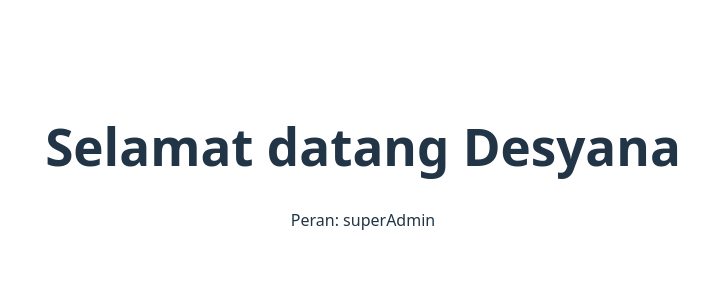
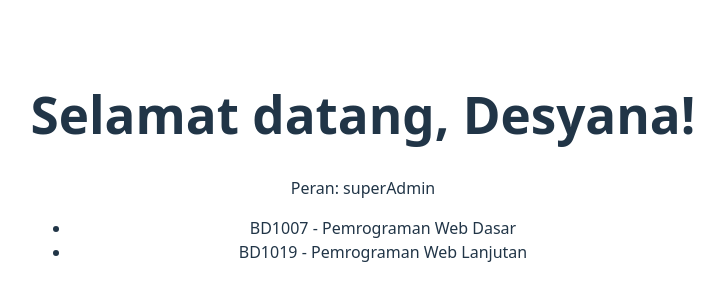
Before and after one commit to XanderEcran/latihan_react, a React (Vite) app: page / in a window 1280 px wide. Shown: the part 234-534 px from the top of the page, without its empty margins (277-1001 px from the left). Built offline with nearby package versions, Linux system fonts and the light colour scheme.

Commit message:
Latihan 4

```diff
--- a/src/App.jsx
+++ b/src/App.jsx
@@ -3,17 +3,22 @@ import reactLogo from './assets/react.svg'
 import viteLogo from '/vite.svg'
 import './App.css'
 
+import Matkul from './components/Matkul';
 const nama = "Desyana";
 const role = "superAdmin";
 
 function App() {
+  return (
+  <div>
+  <h1>Selamat datang, {nama}!</h1>
+  <p>Peran: {role}</p>
 
-  return (
-   <div>
-    <h1>Selamat datang {nama}</h1>
-    <p>Peran: {role} </p>
-   </div>
+  <ul>
+  <Matkul kode="BD1007" nama="Pemrograman Web Dasar" />
+  <Matkul kode="BD1019" nama="Pemrograman Web Lanjutan" />
+  </ul>
+  </div>
   );
-}
+  }
 
 export default App
--- a/src/components/Matkul.jsx
+++ b/src/components/Matkul.jsx
@@ -1,6 +1,8 @@
 function Matkul ({ kode, nama }) {
     return (
+        <li>
         {kode} - {nama}
+        </li>
     );
 }
 
```
